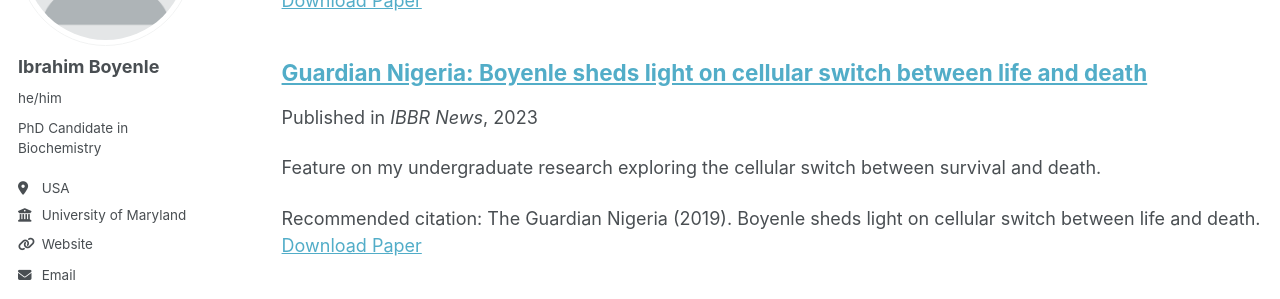
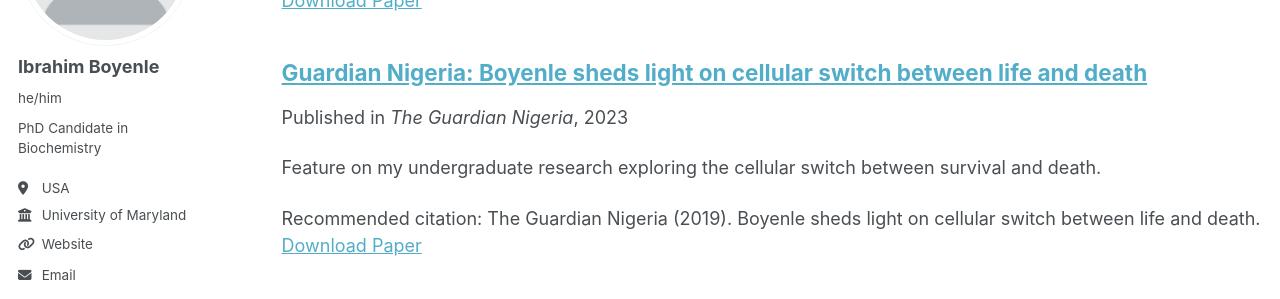
Before and after one commit to Ibrahimboyenle/Ibrahimboyenle.github.io, a Jekyll site: the page built from _pages/publications.html, in a window 1280 px wide and 900 px high, scrolled down 1697 px. Shown: the part 228-527 px from the top of the window. Built offline with Jekyll 4.4.1, drawn with Linux system fonts in a browser that asks for light colours; some web fonts are replaced; a script that is not in the unit is left out.

Commit message:
Update 2023-11-10-GuardianNG-news.md

```diff
--- a/_publications/2023-11-10-GuardianNG-news.md
+++ b/_publications/2023-11-10-GuardianNG-news.md
@@ -4,7 +4,7 @@ collection: publications
 category: media
 permalink: /publication/2023-11-10-GuardianNG-news.md
 excerpt: "Feature on my undergraduate research exploring the cellular switch between survival and death."
-venue: "IBBR News"
+venue: "The Guardian Nigeria"
 year: 2023
 date: 2023-Nov-10
 paperurl: "https://guardian.ng/news/boyenle-sheds-light-on-cellular-switch-between-life-and-death/"
```
